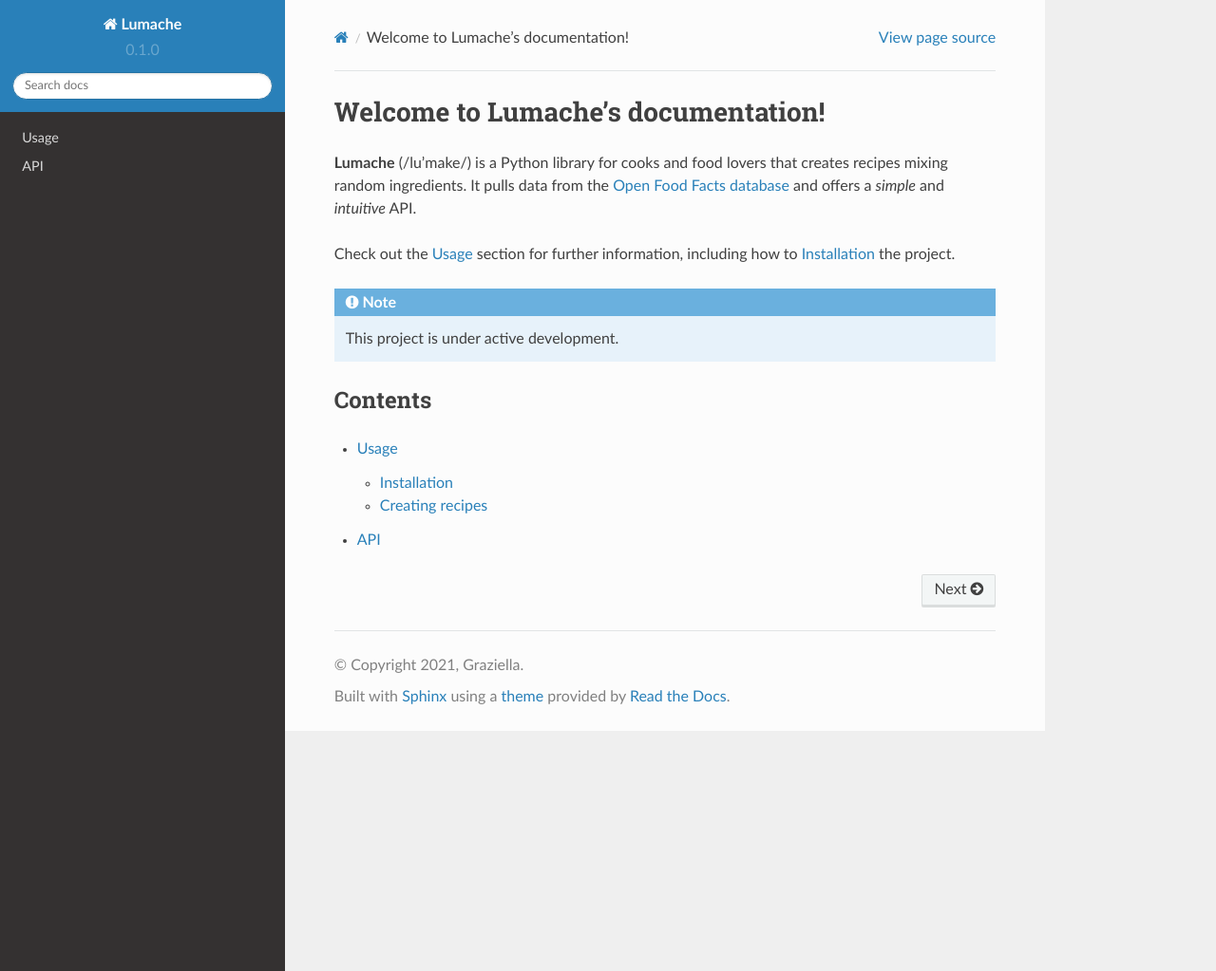
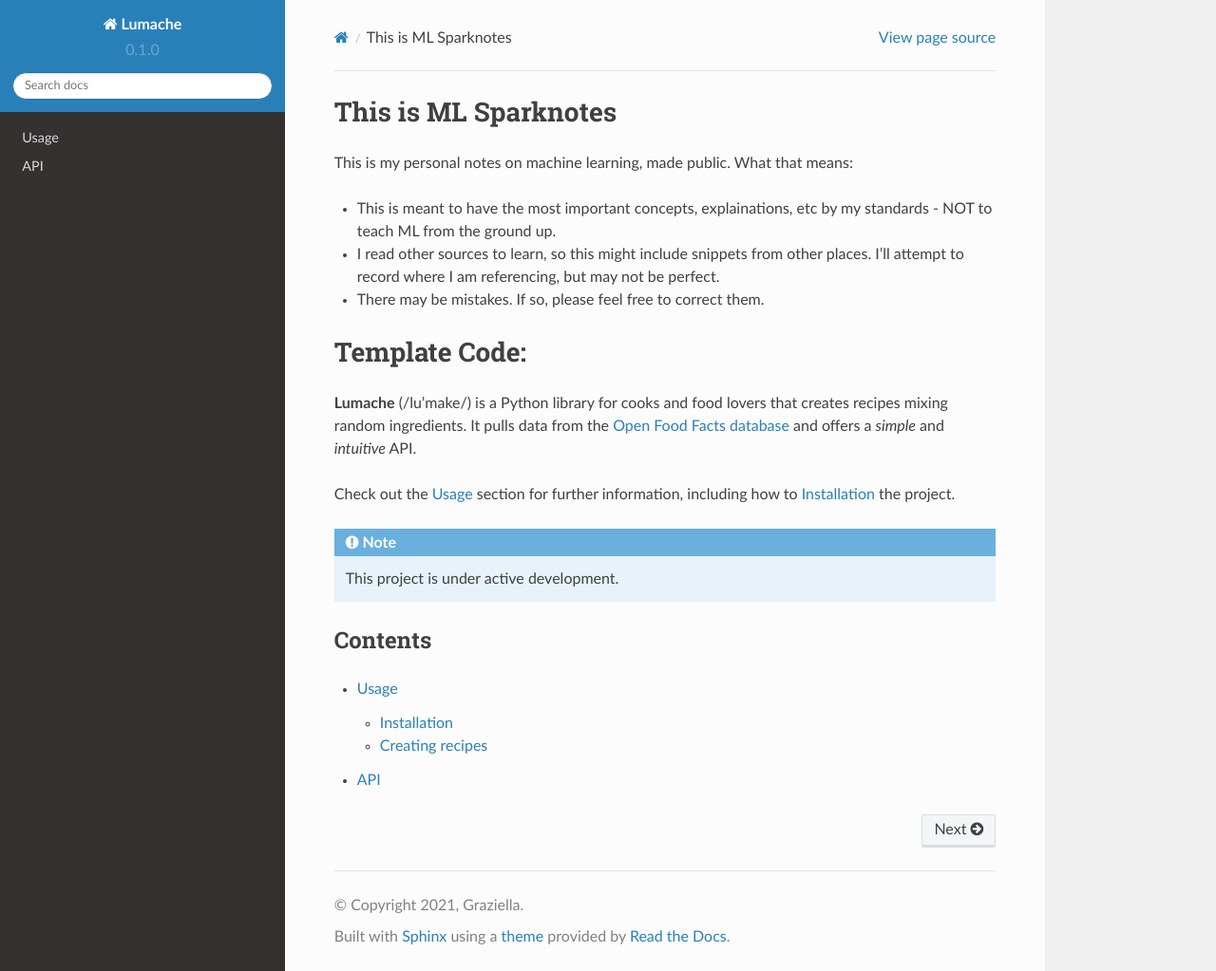
Before and after one commit to ryanprinster/learning-machine-learning, a Sphinx documentation site: the page built from docs/source/index.rst, in a window 1280 px wide and 1023 px high. Shown: the whole window at 95% size. Built offline with Sphinx 7.4.7 and the Read the Docs theme 2.0.0, drawn with Linux system fonts in a browser that asks for light colours.

Commit message:
Update index.rst

```diff
--- a/docs/source/index.rst
+++ b/docs/source/index.rst
@@ -1,5 +1,17 @@
-Welcome to Lumache's documentation!
+This is ML Sparknotes
 ===================================
+
+This is my personal notes on machine learning, made public. What that means:
+
+- This is meant to have the most important concepts, explainations, etc by my standards - NOT to teach ML from the ground up.
+- I read other sources to learn, so this might include snippets from other places. I'll attempt to record where I am referencing, but may not be perfect.
+- There may be mistakes. If so, please feel free to correct them.
+
+
+
+Template Code:
+===================================
+
 
 **Lumache** (/lu'make/) is a Python library for cooks and food lovers
 that creates recipes mixing random ingredients.
```
